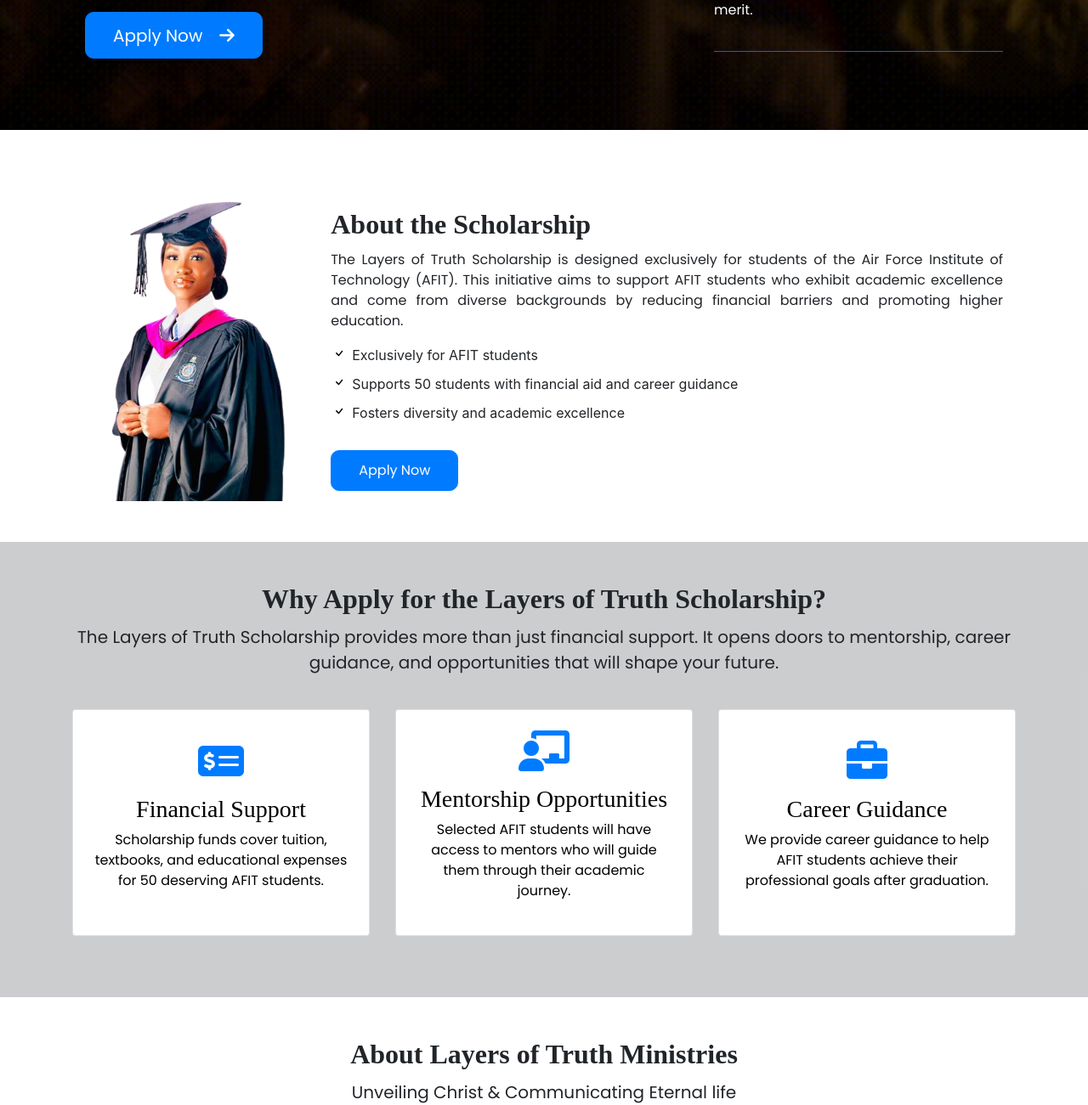
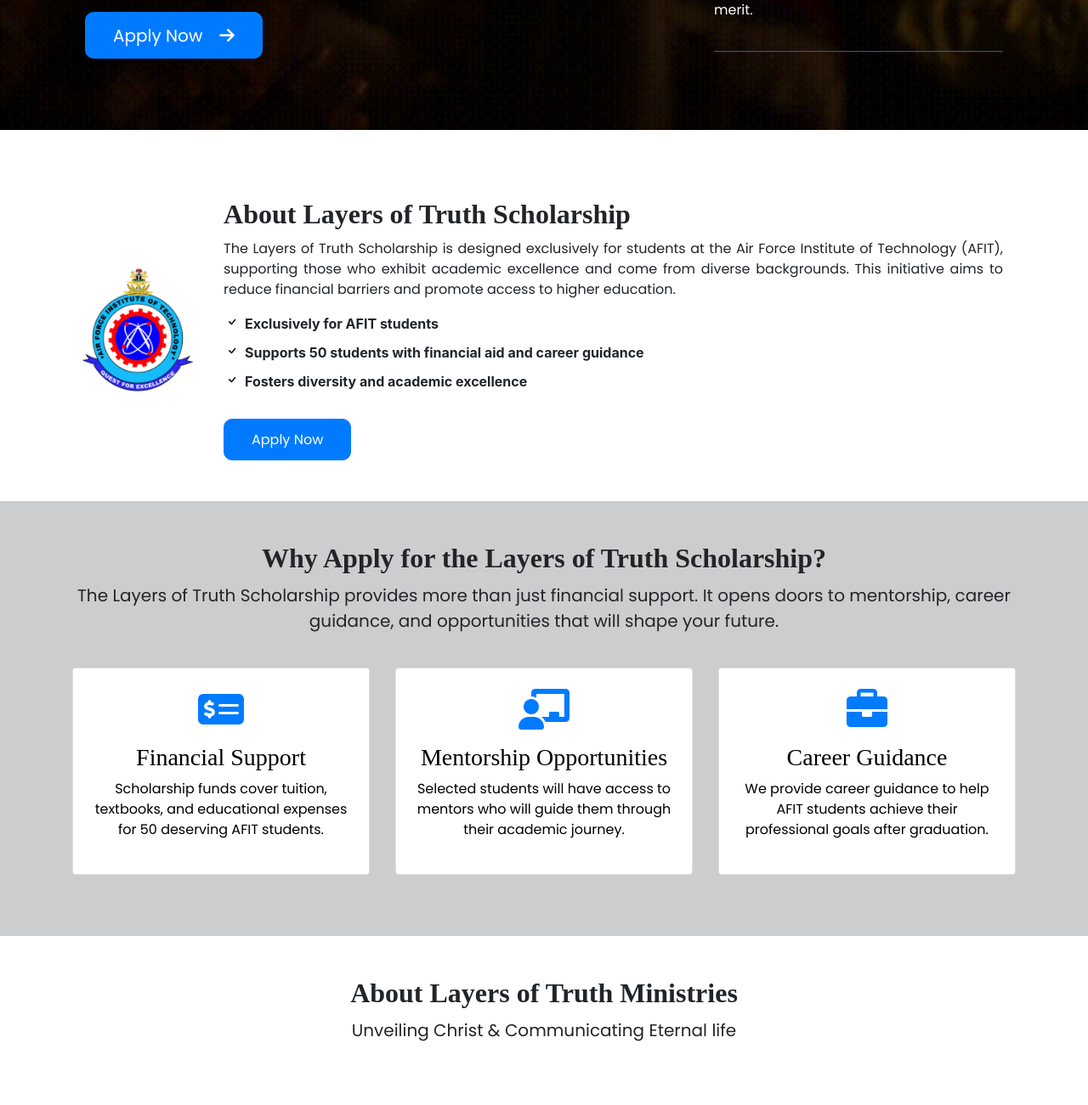
Before and after one commit to john-okojere/Scholarship-Portal, a Django app: page / in a window 1280 px wide. Shown: the part 733-2034 px from the top of the page at 85% size. Run offline with Django 4.2, Linux system fonts and the light colour scheme; parts of the project's set-up code (start-up, migrations or seed data) failed here and were passed over; some libraries are stand-ins or nearby versions; some web fonts are replaced.

Commit message:
new file:   scholarship/static/img/AFIT.png 	modified:   templates/base.html 	modified:   templates/scholarship/donate.html 	modified:   templates/scholarship/home.html

```diff
--- a/templates/base.html
+++ b/templates/base.html
@@ -33,13 +33,21 @@
         .navbar-nav{
             gap: 10px;
         }
+        @media screen and (max-width:760px){
+            .jumbotron{
+                justify-items: center;
+            }
+            .support-nav{
+                display: none;
+            }
+        }
     </style>
 </head>
 <body>
 
     <!-- Navbar -->
     <nav class="navbar navbar-expand-lg fixed-top" style="background-color: #343a40ab !important;">
-        <div class="container" style="width: 93%;">
+        <div class="container" style="width: 100%;">
             <a class="navbar-brand" href="{% url 'home' %}">
                 <img src="{% static 'img/logo.png' %}" alt="" class="img-fluid">
             </a>
--- a/templates/scholarship/donate.html
+++ b/templates/scholarship/donate.html
@@ -26,13 +26,13 @@
                 <div class="col-lg-4 mb-3">
                     <p><b>Account Number</b><br>
 
-                        <span id="account-number">0000000000</span>
+                        <span id="account-number">8169404088</span>
                         <a href="javascript:void(0);" onclick="copyOnClick()"><i class="bi bi-copy"></i></a>
                         <p><span id="copy-message" style="display: none; color: green; margin-left: 10px;">Account Number Copied!</span></p>
                     </p>
                 </div>
                 <div class="col-lg-4 mb-3">
-                    <p><b>Account Name</b><br>Layers of Truth</p>
+                    <p><b>Account Name</b><br>John okojere</p>
                 </div>
                 <div class="col-lg-4 mb-3">
                     <p><b>Bank Name</b><br>Moniepoint MFB</p>
--- a/templates/scholarship/home.html
+++ b/templates/scholarship/home.html
@@ -24,7 +24,7 @@
       </div>
 
       <!-- Secondary Info (Left) -->
-      <div class="col-12 col-md-4">
+      <div class="col-12 col-md-4 v">
           <ul class="list-unstyled  text-md-left">
               <li>
                   <h3>Undergraduate</h3>
@@ -44,16 +44,17 @@
  <a id="about-link"></a>
 <section id="about" class="py-5 d-md-flex align-items-center container">
   <div data-aos="fade-right" data-aos-duration="1000">
-      <img src="{% static 'img/graduate.png' %}" class="img-fluid" alt="">
+      <img src="{% static 'img/AFIT.png' %}" class="img-fluid" alt="">
   </div>
   <div class="container text-justify" data-aos="fade-left" data-aos-duration="1000">
-      <h2>About the Scholarship</h2>
-      <p>The Layers of Truth Scholarship is designed exclusively for students of the Air Force Institute of Technology (AFIT). This initiative aims to support AFIT students who exhibit academic excellence and come from diverse backgrounds by reducing financial barriers and promoting higher education.</p>
-      <ul>
-          <li>Exclusively for AFIT students</li>
-          <li>Supports 50 students with financial aid and career guidance</li>
-          <li>Fosters diversity and academic excellence</li>
-      </ul>
+      <h2>About Layers of Truth Scholarship</h2>
+      <p>The Layers of Truth Scholarship is designed exclusively for students at the Air Force Institute of Technology (AFIT), supporting those who exhibit academic excellence and come from diverse backgrounds. This initiative aims to reduce financial barriers and promote access to higher education.</p>
+
+        <ul>
+            <li><strong> Exclusively for AFIT students</strong></li>
+            <li><strong> Supports 50 students with financial aid and career guidance</strong></li>
+            <li><strong> Fosters diversity and academic excellence</strong></li>
+        </ul>
       <a href="{% url 'apply1' 1 %}" class="btn btn-primary mt-3">Apply Now</a>
   </div>
 </section>
@@ -79,7 +80,7 @@
           <div class="card benefit-card p-4  h-100 position-relative">
               <i class="fas fa-chalkboard-teacher fa-3x text-primary mb-3"></i>
               <h3>Mentorship Opportunities</h3>
-              <p>Selected AFIT students will have access to mentors who will guide them through their academic journey.</p>
+              <p>Selected students will have access to mentors who will guide them through their academic journey.</p>
           </div>
       </div>
 
```
Also changed, not shown: scholarship/static/img/AFIT.png (added).
